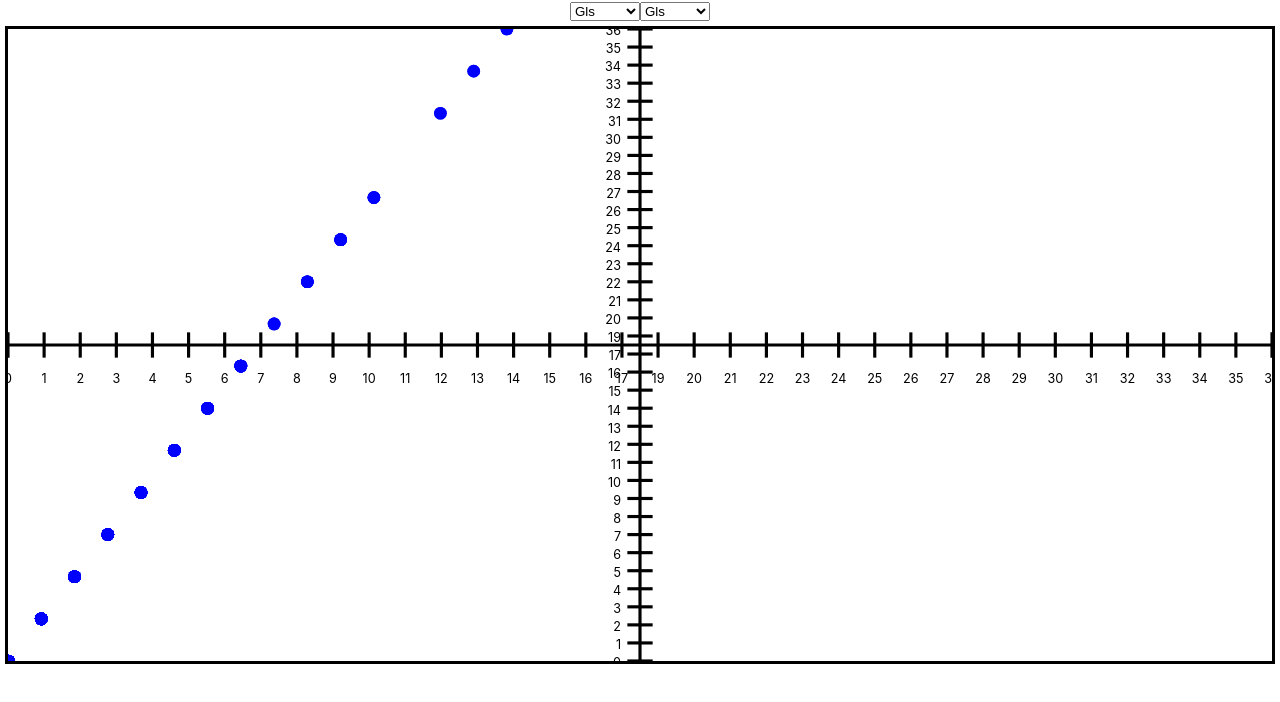
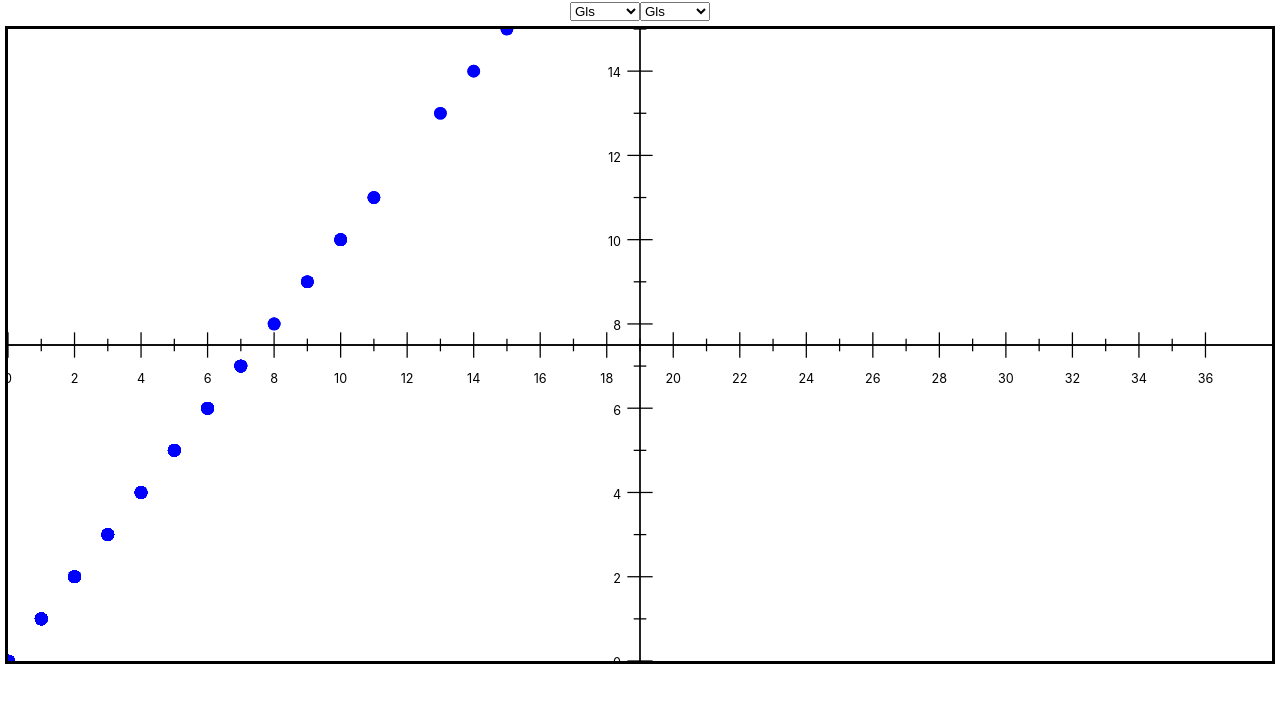
Before and after one commit to Nuri-G/ForwardThinkers, a React (Create React App) app: page / in a window 1280 px wide. Shown: the top 702 px of the page. Built offline with nearby package versions, Linux system fonts and the light colour scheme.

Commit message:
nicely formatted working axes

```diff
--- a/src/App.js
+++ b/src/App.js
@@ -17,7 +17,7 @@ class Circles extends React.Component {
         this.width = 100;
         this.height = 50;
         this.loading = false;
-        this.state = {data: null, xAxis: "Gls", yAxis: "Gls", xMin: 0, xMax: 38, yMin: 0, yMax: 15}
+        this.state = { data: null, xAxis: "Gls", yAxis: "Gls", xMin: 0, xMax: 38, yMin: 0, yMax: 15 }
     }
 
     toPlotCoords(x, y) {
@@ -41,14 +41,14 @@ class Circles extends React.Component {
             let currentSubcategory = null;
             let processedData = [];
 
-            for(let line of data) {
+            for (let line of data) {
                 let processedLine = {};
 
-                for(let i = 0; i < categories.length; i++) {
-                    if(categories[i] !== '') {
+                for (let i = 0; i < categories.length; i++) {
+                    if (categories[i] !== '') {
                         currentCategory = categories[i];
 
-                        if(processedLine[currentCategory] == null) {
+                        if (processedLine[currentCategory] == null) {
                             processedLine[currentCategory] = {};
                         }
                     }
@@ -60,18 +60,18 @@ class Circles extends React.Component {
                 processedData.push(processedLine);
             }
 
-            this.setState({...this.state, data: processedData});
+            this.setState({ ...this.state, data: processedData });
         })
     }
 
     setColor(i) {
         let dataset = this.state.data;
         dataset[i].color = "green";
-        this.setState({...this.state, data: dataset});
+        this.setState({ ...this.state, data: dataset });
     }
 
     createDropdown(axis) {
-        if(this.state != null && this.state.data != null && this.state.data.length > 0) {
+        if (this.state != null && this.state.data != null && this.state.data.length > 0) {
             let labels = Object.keys(this.state.data[0]['Performance']);
             return ( //So either this dropdown is for just the y-axis (since we could keep the x-axis as minutes played) or we have two dropdowns
                 <select onChange={(e) => {
@@ -106,7 +106,7 @@ class Circles extends React.Component {
                 let color = line.color;
 
                 const handleClick = () => {
-                    console.log(`Clicked Point ${i}: Name = ${player.Player},  Goals=${ performance.Gls}, Assists=${performance.Ast}`);
+                    console.log(`Clicked Point ${i}: Name = ${player.Player},  Goals=${performance.Gls}, Assists=${performance.Ast}`);
                     this.setColor(i);
                 };
 
@@ -126,7 +126,7 @@ class Circles extends React.Component {
 
 
     render() {
-        if(!this.loading) {
+        if (!this.loading) {
             this.loading = true;
             this.loadDataset("./data/2022-2023.csv");
         }
@@ -137,7 +137,7 @@ class Circles extends React.Component {
             <div>
                 {this.createDropdown("xAxis")}
                 {this.createDropdown("yAxis")}
-                <svg viewBox="0 0 100 50" style={{border: '3px solid black', margin: '5px'}}>
+                <svg viewBox="0 0 100 50" style={{ border: '3px solid black', margin: '5px' }}>
                     <line x1={width / 2} y1="0" x2={width / 2} y2={height} stroke="black" strokeWidth="0.1" />
                     <line x1="0" y1={height / 2} x2={width} y2={height / 2} stroke="black" strokeWidth="0.1" />
                     {this.createChart()}
@@ -156,29 +156,33 @@ class Circles extends React.Component {
         const xValues = data ? data.map(line => parseFloat(line['Performance'][xAxisProperty])) : [];
         const xMax = Math.max(...xValues);
         const xMin = Math.min(...xValues);
-        const tickCount = xMax; // You can adjust this based on your requirements
+        const tickCount = xMax - xMin + 1; // You can adjust this based on your requirements
         const xAverage = xValues.reduce((acc, val) => acc + val, 0) / xValues.length;
 
         return (
             <g>
-                <line x1={0} y1={this.height / 2} x2={this.width} y2={this.height / 2} stroke="black" strokeWidth="0.25" />
+                <line x1={0} y1={this.height / 2} x2={this.width} y2={this.height / 2} stroke="black" strokeWidth="0.1" />
                 {Array.from({ length: tickCount }).map((_, i) => {
-                    const value = xMin + (i / (tickCount - 1)) * (xMax - xMin);
-                    const x = ((value - xMin) / (xMax - xMin)) * this.width;
+                    const value = xMin + i; // Calculate the tick value as a whole number
+                    const { x } = this.toPlotCoords(value, 0); // Convert value to screen coordinates
+
+                    if (i % 2 === 0) {
                         return (
                             <g key={i}>
-                            <line x1={x} y1={this.height / 2 - 1} x2={x} y2={this.height / 2 + 1} stroke="black" strokeWidth="0.25" />
-                            <text x={x} y={this.height / 2 + 3} fontSize="1" textAnchor="middle">
-                                {value.toFixed(0)}
-                            </text>
+                                <line x1={x} y1={this.height / 2 - 1} x2={x} y2={this.height / 2 + 1} stroke="black" strokeWidth="0.1" />
+                                <text x={x} y={this.height / 2 + 3} fontSize="1" textAnchor="middle">{value}</text>
                             </g>
                         );
+                    } else {
+                        return (
+                            <line x1={x} y1={this.height / 2 - 0.5} x2={x} y2={this.height / 2 + 0.5} stroke="black" strokeWidth="0.1" key={i} />
+                        );
+                    }
                 })}
             </g>
         );
+
     }
-
-
 
 
 
@@ -188,24 +192,38 @@ class Circles extends React.Component {
         const yValues = data ? data.map(line => parseFloat(line['Performance'][yAxisProperty])) : [];
         const yMax = Math.max(...yValues);
         const yMin = Math.min(...yValues);
-        const tickCount = yMax; // You can adjust this based on your requirements
+        const tickCount = yMax - yMin + 1; // You can adjust this based on your requirements
         const yAverage = yValues.reduce((acc, val) => acc + val, 0) / yValues.length;
 
         return (
             <g>
-                <line x1={this.width / 2} y1={0} x2={this.width / 2} y2={this.height} stroke="black" strokeWidth="0.25" />
+                <line x1={this.width / 2} y1={0} x2={this.width / 2} y2={this.height} stroke="black" strokeWidth="0.1" />
                 {Array.from({ length: tickCount }).map((_, i) => {
-                    const y = (i / (tickCount - 1)) * this.height;
-                    const value = yMax - (i / (tickCount - 1)) * (yMax - yMin); // Invert the value here
+                    const value = yMin + i; // Calculate the tick value as a whole number
+                    const { y } = this.toPlotCoords(0, value); // Convert value to screen coordinates
+
+                    if (i % 2 === 0) {
                         return (
                             <g key={i}>
-                            <line x1={this.width / 2 - 1} y1={y} x2={this.width / 2 + 1} y2={y} stroke="black" strokeWidth="0.25" />
-                            <text x={this.width / 2 - 1.5} y={y + 0.5} fontSize="1" textAnchor="end">{value.toFixed(0)}</text>
+                                <line x1={this.width / 2 - 1} y1={y} x2={this.width / 2 + 1} y2={y} stroke="black" strokeWidth="0.1" />
+                                <text x={this.width / 2 - 1.5} y={y + 0.5} fontSize="1" textAnchor="end">{value}</text>
                             </g>
                         );
+                    } else {
+                        return (
+                            <line x1={this.width / 2 - 0.5} y1={y} x2={this.width / 2 + 0.5} y2={y} stroke="black" strokeWidth="0.1" key={i} />
+                        );
+                    }
                 })}
             </g>
         );
+
+
+
+
+
+
+
     }
 
 
```
Lines whose indentation alone changed are shown as unchanged.
